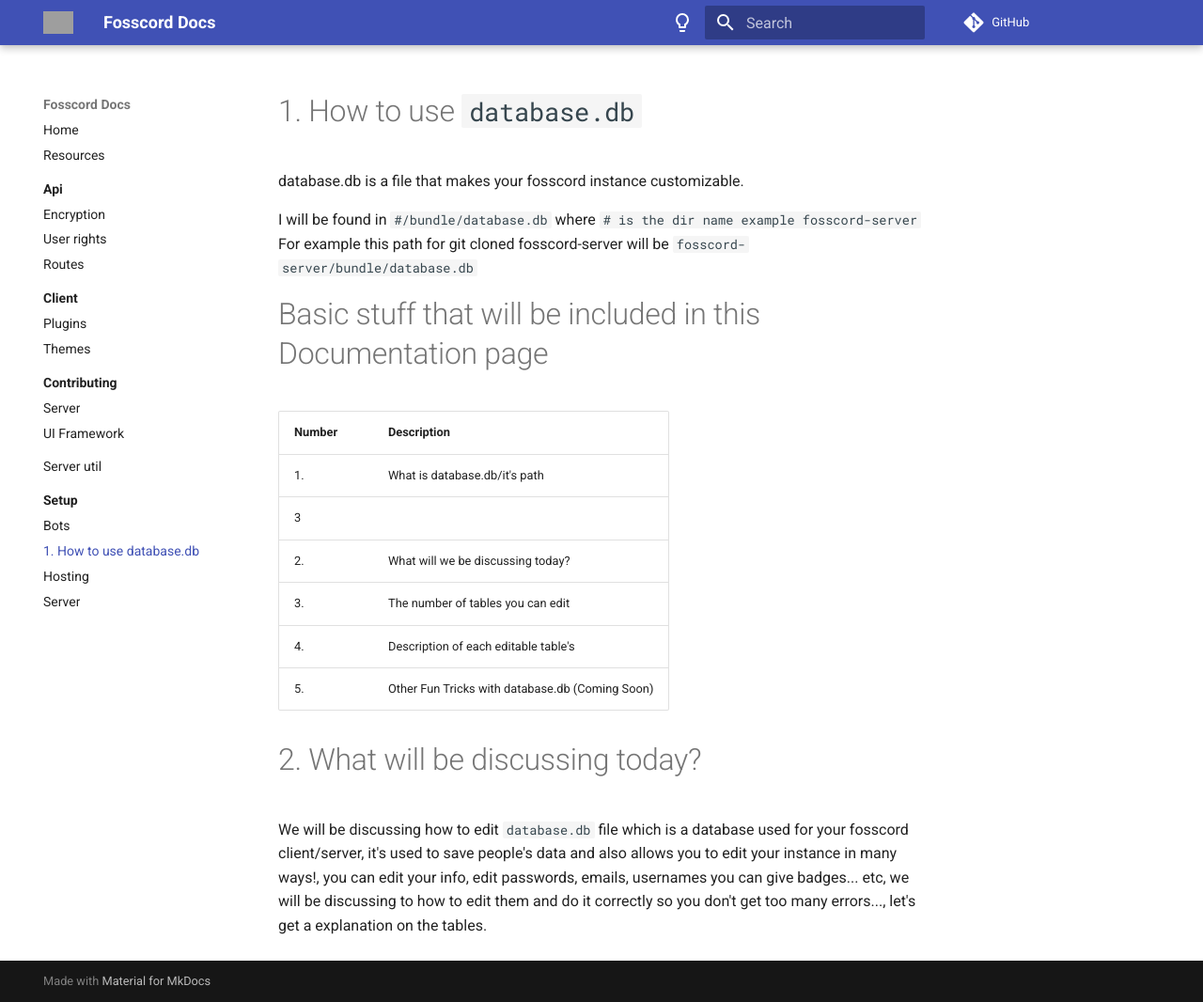
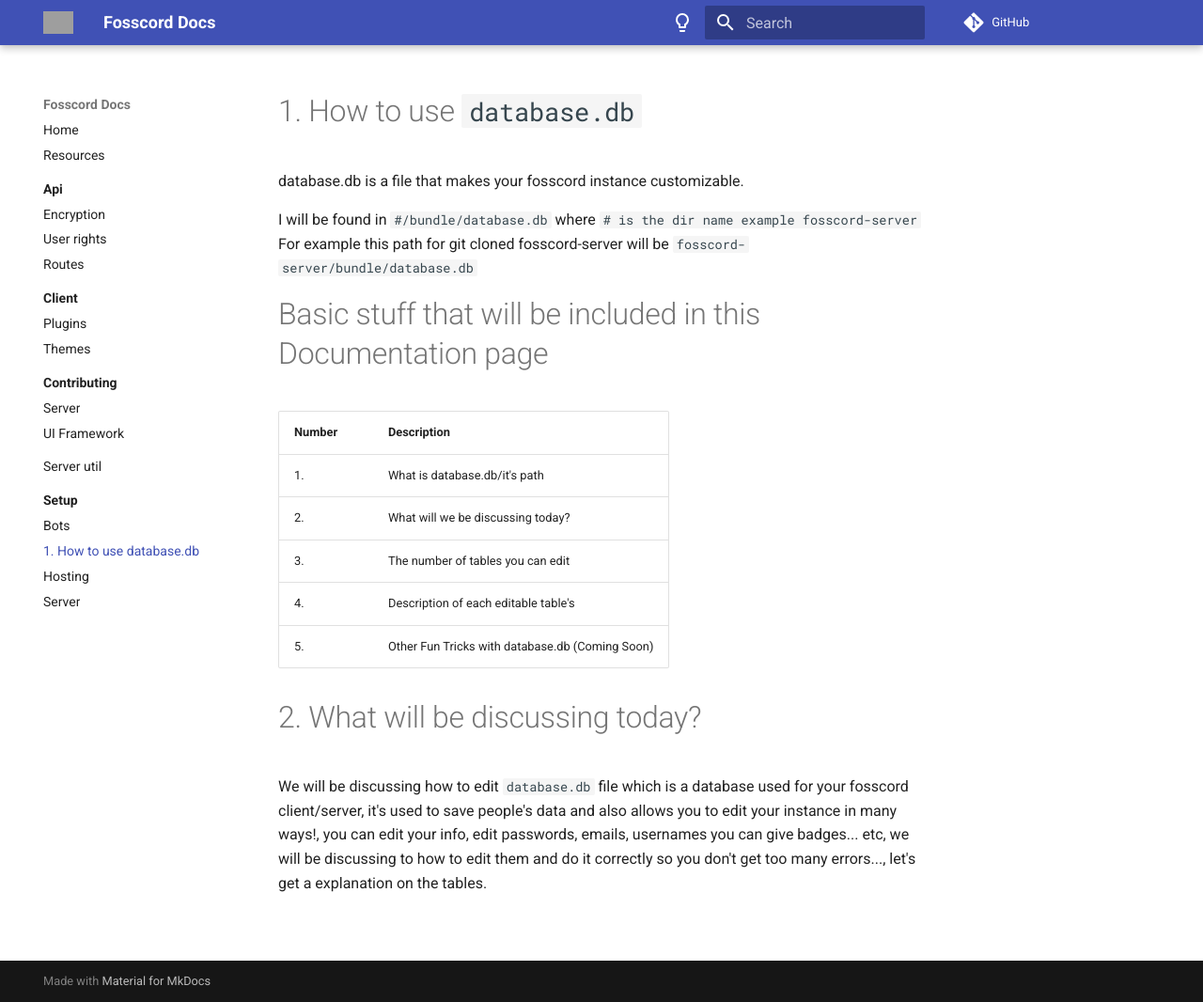
Before and after one commit to spacebarchat/docs, an MkDocs documentation site: the page built from docs/setup/database.md, in a window 1280 px wide and 1066 px high. Shown: the whole window at 94% size. Built offline with MkDocs 1.6.1 and Material for MkDocs 9.7.7, drawn with Linux system fonts in a browser that asks for light colours; comment, search, counter and statistics services are not loaded; grey boxes are pictures that could not be loaded.

Commit message:
Update database.md

```diff
--- a/docs/setup/database.md
+++ b/docs/setup/database.md
@@ -8,7 +8,6 @@
 | Number | Description |
 |---|---|
 | 1. | What is database.db/it's path |
-| 3
 | 2. | What will we be discussing today? |
 | 3. | The number of tables you can edit |
 | 4. | Description of each editable table's |
```
